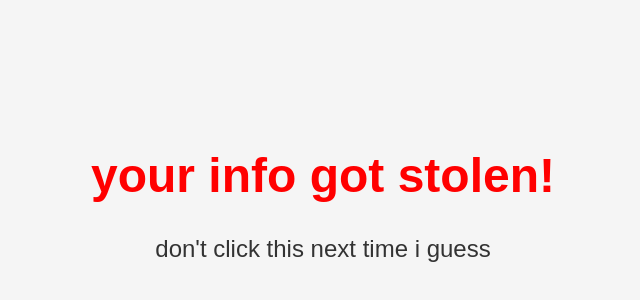
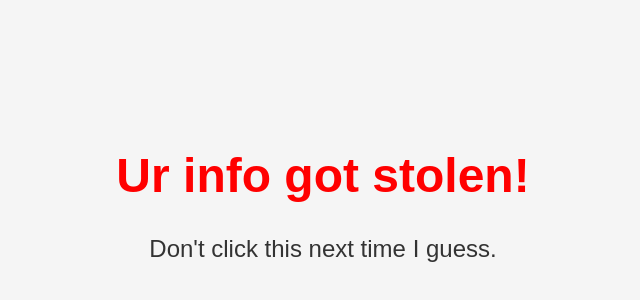
Before and after one commit to arqovia/attack, a plain HTML site: page attack.html in a window 1280 px wide. Shown: the part 148-448 px from the top of the page, without its empty margins (317-957 px from the left). Drawn offline with Linux system fonts and the light colour scheme.

Commit message:
attack.html

```diff
--- a/attack.html
+++ b/attack.html
@@ -22,7 +22,7 @@
     </style>
 </head>
 <body>
-    <h1>your info got stolen!</h1>
-    <p>don't click this next time i guess</p>
+    <h1>Ur info got stolen!</h1>
+    <p>Don't click this next time I guess.</p>
 </body>
 </html>
```
